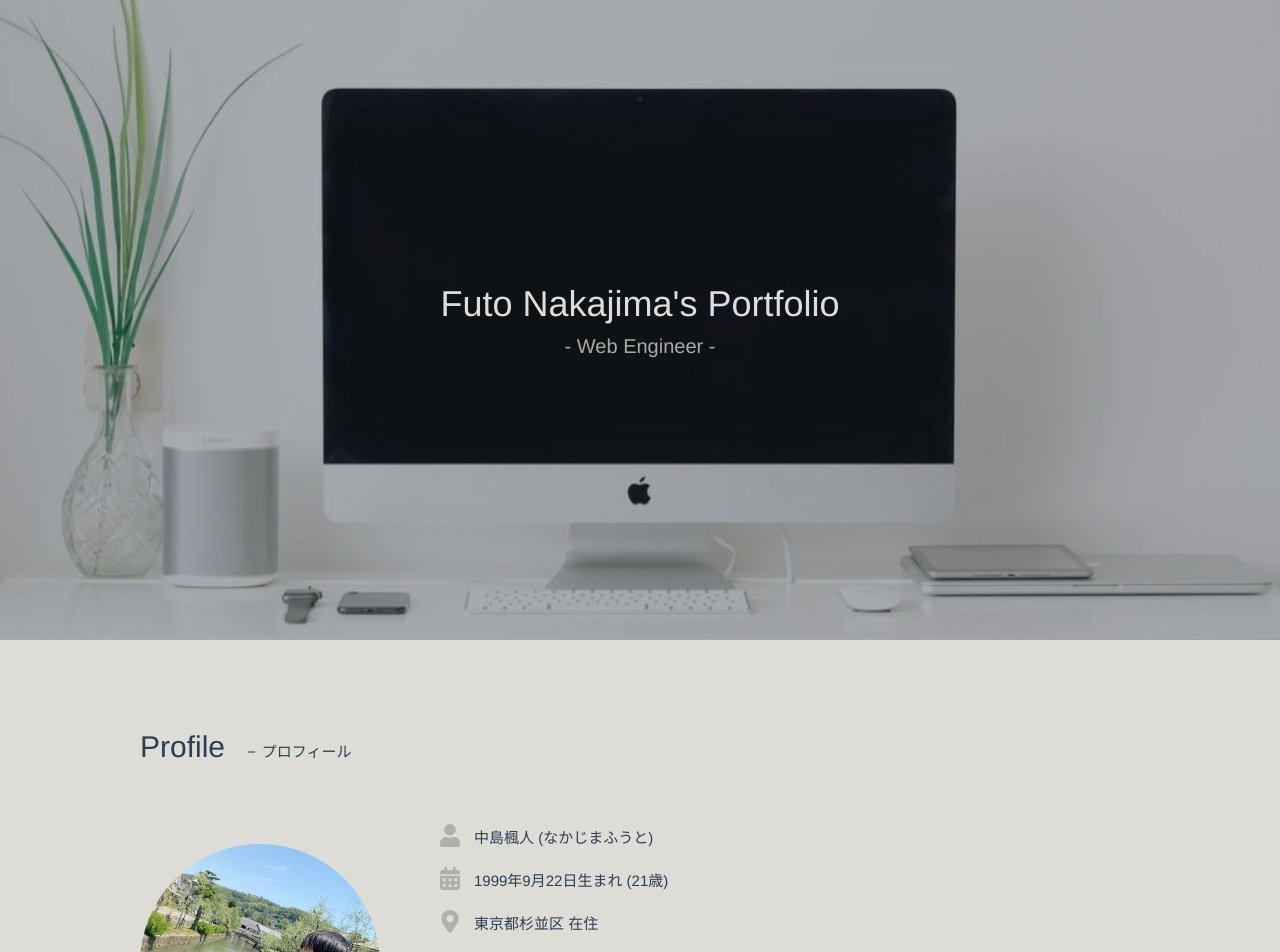
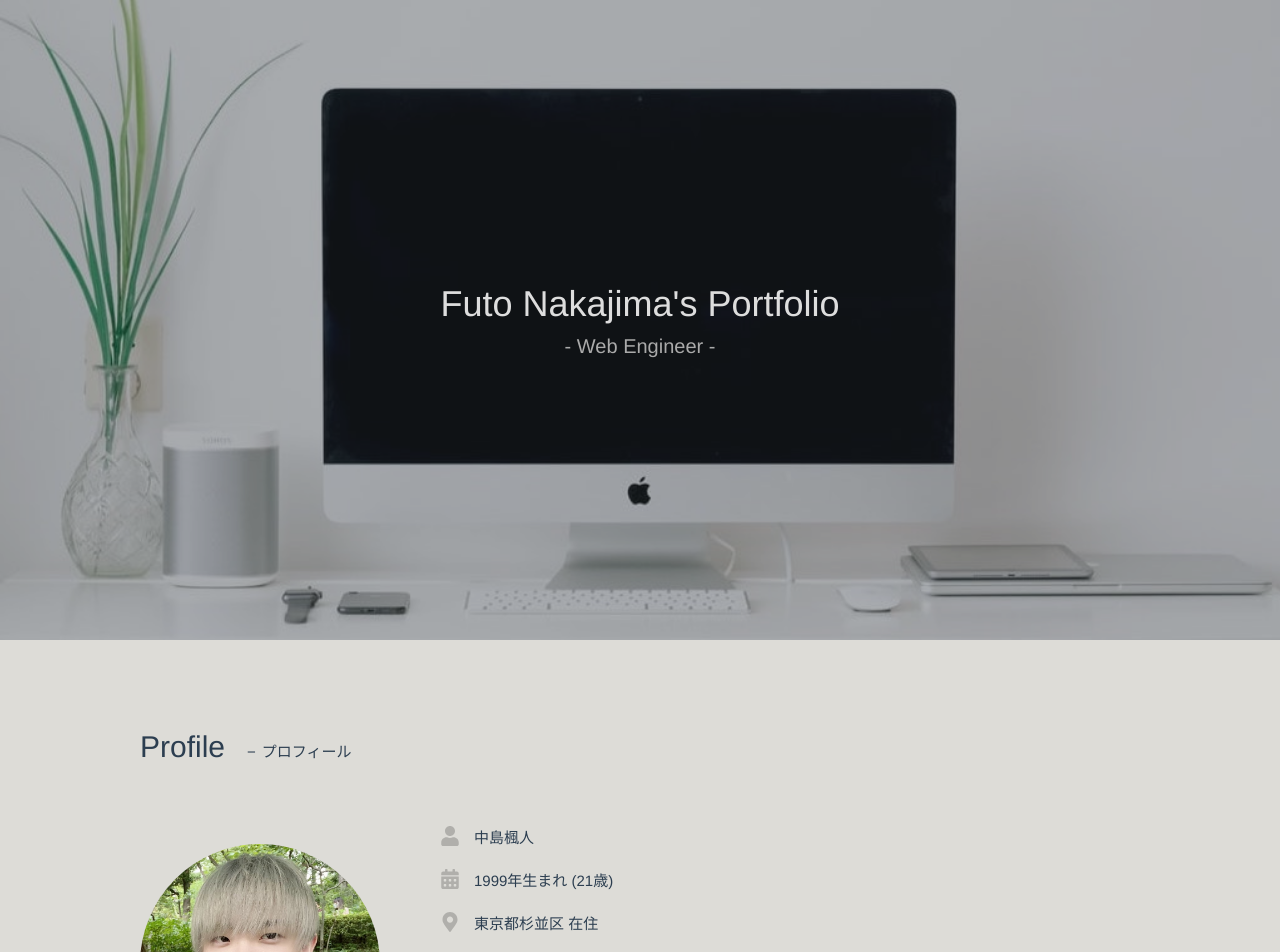
Before and after one commit to Maple0922/portfolio, a Vue app: page / in a window 1280 px wide. Shown: the top 952 px of the page. Built offline with nearby package versions, Linux system fonts and the light colour scheme.

Commit message:
Update: profile image

```diff
--- a/src/components/Main/Portfolio.vue
+++ b/src/components/Main/Portfolio.vue
@@ -10,6 +10,23 @@
 <script>
 export default {
   name: "Portfolio",
+
+  data() {
+    return {
+      portfolio: {
+        practical: [
+          {
+            title: "as",
+            description: "te",
+          },
+          {
+            title: "as",
+            description: "te",
+          },
+        ],
+      },
+    };
+  },
 };
 </script>
 
--- a/src/components/Main/Profile.vue
+++ b/src/components/Main/Profile.vue
@@ -23,7 +23,7 @@
 </template>
 
 <script>
-import ProfileImage from "@/assets/images/photo/profile.jpg";
+import ProfileImage from "@/assets/images/photo/profile2.jpg";
 import UserSvg from "@/assets/images/svg/user.svg";
 import CalendarSvg from "@/assets/images/svg/calendar.svg";
 import PinSvg from "@/assets/images/svg/pin.svg";
@@ -40,12 +40,12 @@ export default {
         {
           name: "user",
           icon: "UserSvg",
-          text: "中島楓人 (なかじまふうと)",
+          text: "中島楓人",
         },
         {
           name: "calendar",
           icon: "CalendarSvg",
-          text: `1999年9月22日生まれ (${this.calcAge()}歳)`,
+          text: `1999年生まれ (${this.calcAge()}歳)`,
         },
         {
           name: "pin",
@@ -61,7 +61,7 @@ export default {
           name: "comment",
           icon: "CommentSvg",
           text:
-            "Webエンジニアを目指している大学生です。身の回りの課題解決･効率化をするWebアプリを開発することが好きです。\n主にやっているのはフロントですが、課題解決のために必要な技術を考え学んでいます。\n大学では軽音サークルに入り、趣味でギター、ベースを弾いています。\n",
+            "Webエンジニアを目指している大学生です。身の回りの課題解決･効率化をするWebアプリを開発することが好きです。\n主にやっているのはフロントですが、課題解決のために必要な技術を考え学んでいます。\n大学では軽音サークルに入っており、趣味でギター、ベースを弾いています。\n",
         },
       ],
     };
@@ -138,6 +138,7 @@ export default {
       max-width: 240px;
       height: 24vw;
       max-height: 240px;
+      margin-right: 16px;
     }
 
     @include mq("sp") {
@@ -158,6 +159,7 @@ export default {
 
     &__item {
       display: flex;
+      align-items: top;
 
       &:not(:last-child) {
         margin-bottom: 16px;
@@ -167,13 +169,14 @@ export default {
         margin-right: 14px;
         display: inline-block;
         min-width: 20px;
-        width: 20px;
         opacity: 0.2;
+        vertical-align: bottom;
         @include mq("pc") {
-          height: 23px;
+          margin-top: 2px;
+          height: 20px;
         }
         @include mq("sp") {
-          height: 20px;
+          height: 14px;
         }
       }
 
```
Also changed, not shown: memo.txt (added), src/assets/images/photo/profile2.jpg.
